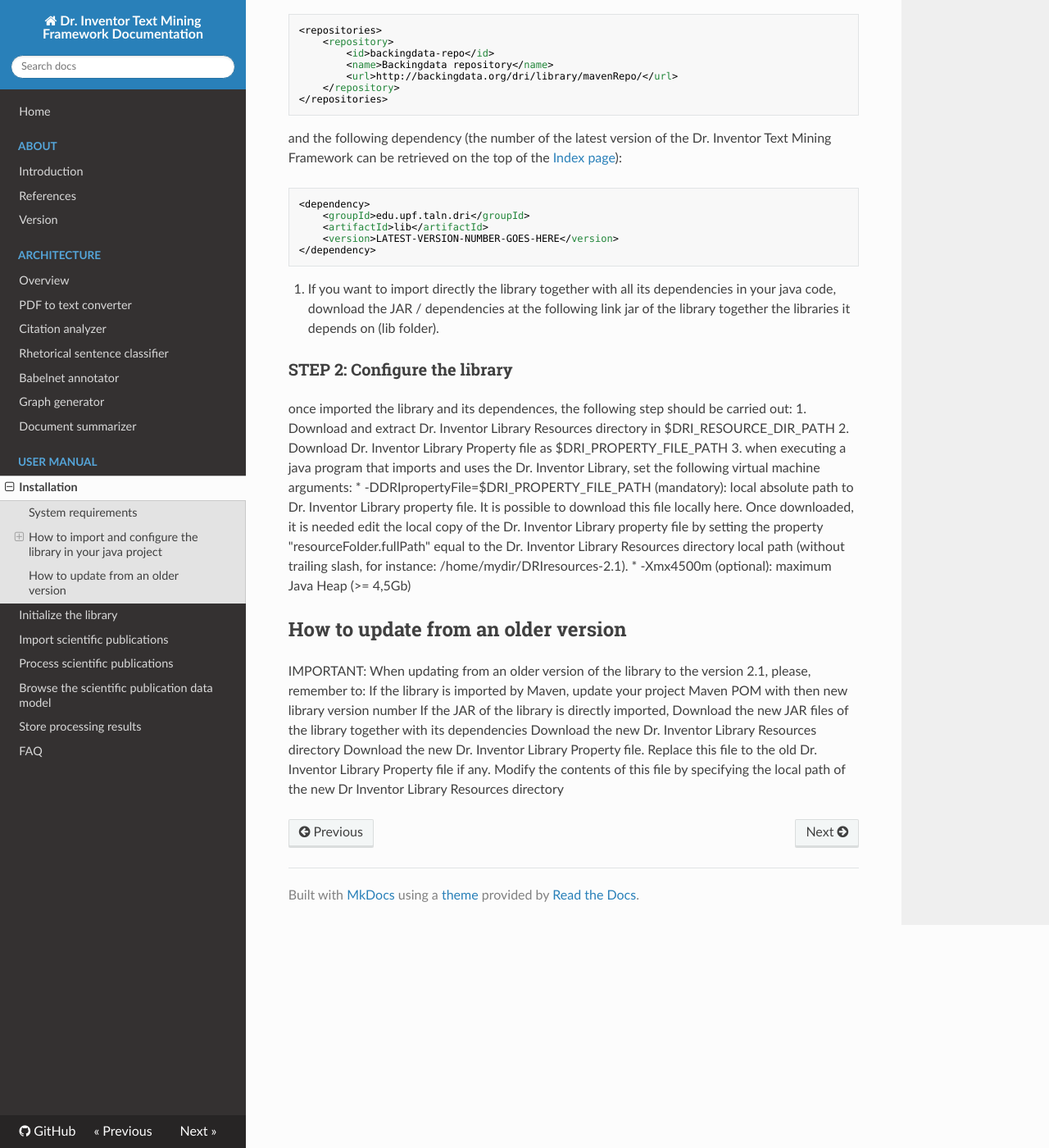
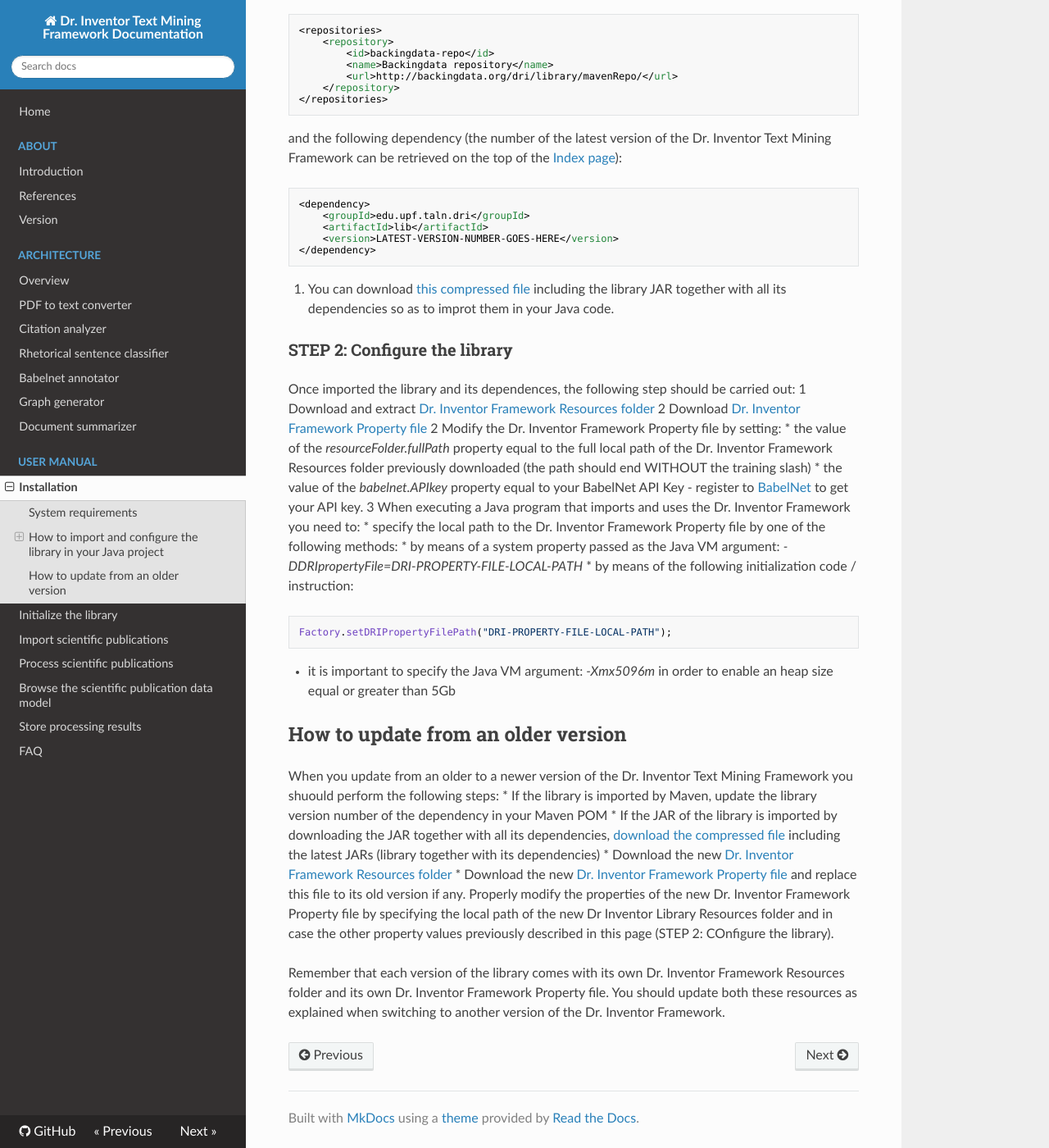
Before and after one commit to abe-iop/driframework, an MkDocs documentation site: the page built from doc/Installation.md, in a window 1280 px wide and 1400 px high, scrolled down 665 px. Shown: the whole window at 82% size. Built offline with MkDocs 1.6.1, drawn with Linux system fonts in a browser that asks for light colours; nearby versions of some CDN libraries; old or Windows-style settings are respelled for this version of MkDocs; some of the changed text lies outside the part shown.

Commit message:
Updates to documentation

````diff
--- a/doc/Installation.md
+++ b/doc/Installation.md
@@ -6,15 +6,15 @@ In order to properly use the Dr. Inventor Text Mining Framework you need to sati
 In order to use the Dr. Inventor Text Mining Framework you should:
 
 * use *Java 1.8*
-* set the maximum [Java Heap Space](https://www.mkyong.com/java/find-out-your-java-heap-memory-size/) equal or greater than *5Gb* (by means of Virtual Machine arguments -Xmx4500m, or by means of system properties)
+* set the maximum [Java Heap Space](https://www.mkyong.com/Java/find-out-your-Java-heap-memory-size/) equal or greater than *5Gb* (by means of Virtual Machine arguments -Xmx4500m, or by means of system properties)
 
 
-## How to import and configure the library in your java project
+## How to import and configure the library in your Java project
 
-In order to import the Dr. Inventor Text Mining Framework in your java project you have to perform the following two steps:
+In order to import the Dr. Inventor Text Mining Framework in your Java project you have to perform the following two steps:
 
-### STEP 1: Import the java library
-There are two approaches to import the Dr. Inventor Text Mining Framework java library:
+### STEP 1: Import the Java library
+There are two approaches to import the Dr. Inventor Text Mining Framework Java library:
 1. If you are using Maven, add to the POM of your Maven project the following repository:
 
 ```javascript
@@ -36,20 +36,30 @@ and the following dependency (the number of the latest version of the Dr. Invent
 </dependency>
 ```
 
-2. If you want to import directly the library together with all its dependencies in your java code, download the JAR / dependencies at the following link  jar of the library together the libraries it depends on (lib folder).
+2. You can download [this compressed file](http://backingdata.org/dri/library/latest/jarWithDeps.html) including the library JAR together with all its dependencies so as to improt them in your Java code.
 
 ### STEP 2: Configure the library
-once imported the library and its dependences, the following step should be carried out:
-1. Download and extract Dr. Inventor Library Resources directory in $DRI_RESOURCE_DIR_PATH
-2. Download Dr. Inventor Library Property file as $DRI_PROPERTY_FILE_PATH
-3. when executing a java program that imports and uses the Dr. Inventor Library, set the following virtual machine arguments:
-    * -DDRIpropertyFile=$DRI_PROPERTY_FILE_PATH (mandatory): local absolute path to Dr. Inventor Library property file. It is possible to download this file locally here. Once downloaded, it is needed edit the local copy of the Dr. Inventor Library property file by setting the property "resourceFolder.fullPath" equal to the Dr. Inventor Library Resources directory local path (without trailing slash, for instance: /home/mydir/DRIresources-2.1).
-    * -Xmx4500m (optional): maximum Java Heap (>= 4,5Gb)
+Once imported the library and its dependences, the following step should be carried out:
+1 Download and extract [Dr. Inventor Framework Resources folder](http://backingdata.org/dri/library/latest/resourceFolder.html)
+2 Download [Dr. Inventor Framework Property file](http://backingdata.org/dri/library/latest/configurationFile.html)
+2 Modify the Dr. Inventor Framework Property file by setting:
+  * the value of the _resourceFolder.fullPath_ property equal to the full local path of the Dr. Inventor Framework Resources folder previously downloaded (the path should end WITHOUT the training slash)
+  * the value of the _babelnet.APIkey_ property equal to your BabelNet API Key - register to [BabelNet](http://babelnet.org/) to get your API key.
+3 When executing a Java program that imports and uses the Dr. Inventor Framework you need to:
+  * specify the local path to the Dr. Inventor Framework Property file by one of the following methods:
+   * by means of a system property passed as the Java VM argument: _-DDRIpropertyFile=DRI-PROPERTY-FILE-LOCAL-PATH_
+   * by means of the following initialization code / instruction:
+```javascript
+Factory.setDRIPropertyFilePath("DRI-PROPERTY-FILE-LOCAL-PATH");
+```
+  * it is important to specify the Java VM argument: _-Xmx5096m_ in order to enable an heap size equal or greater than 5Gb
 
 
 ## How to update from an older version
-IMPORTANT: When updating from an older version of the library to the version 2.1, please, remember to:
-If the library is imported by Maven, update your project Maven POM with then new library version number
-If the JAR of the library is directly imported, Download the new JAR files of the library together with its dependencies
-Download the new Dr. Inventor Library Resources directory
-Download the new Dr. Inventor Library Property file. Replace this file to the old Dr. Inventor Library Property file if any. Modify the contents of this file by specifying the local path of the new Dr Inventor Library Resources directory
+When you update from an older to a newer version of the Dr. Inventor Text Mining Framework you shuould perform the following steps:
+  * If the library is imported by Maven, update the library version number of the dependency in your Maven POM
+  * If the JAR of the library is imported by downloading the JAR together with all its dependencies, [download the compressed file](http://backingdata.org/dri/library/latest/jarWithDeps.html) including the latest JARs (library together with its dependencies)
+  * Download the new [Dr. Inventor Framework Resources folder](http://backingdata.org/dri/library/latest/resourceFolder.html)
+  * Download the new [Dr. Inventor Framework Property file](http://backingdata.org/dri/library/latest/configurationFile.html) and replace this file to its old version if any. Properly modify the properties of the new Dr. Inventor Framework Property file by specifying the local path of the new Dr Inventor Library Resources folder and in case the other property values previously described in this page (STEP 2: COnfigure the library).
+
+Remember that each version of the library comes with its own Dr. Inventor Framework Resources folder and its own Dr. Inventor Framework Property file. You should update both these resources as explained when switching to another version of the Dr. Inventor Framework.
````
Also changed, not shown: 1 other file.
